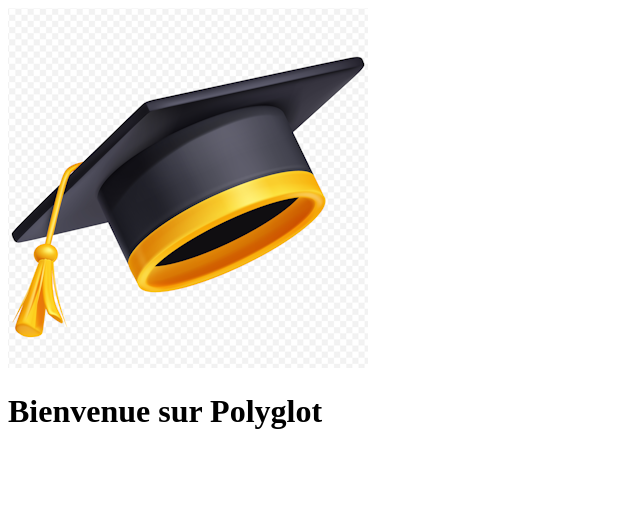
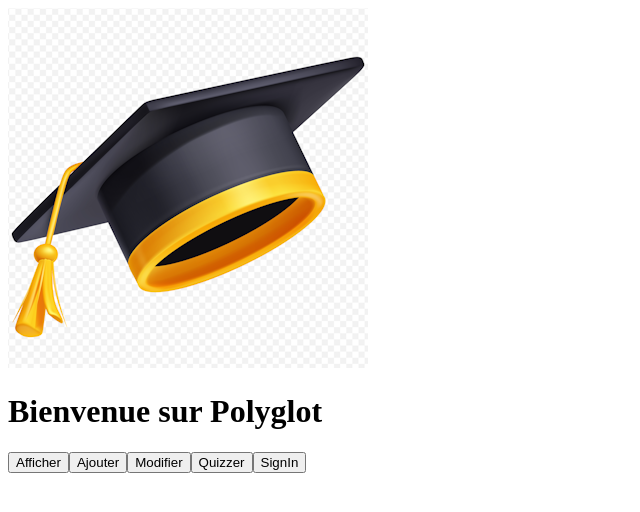
Before and after one commit to B3N0I7/PolyglotV2, a React (Vite) app in the folder Frontend/: page / in a window 1280 px wide. Shown: the top 512 px of the page, without its empty margins (0-640 px from the left). Built offline with nearby package versions, Linux system fonts and the light colour scheme.

Commit message:
feat:add-navbar

```diff
--- a/Frontend/src/App.tsx
+++ b/Frontend/src/App.tsx
@@ -1,9 +1,11 @@
 import { Header } from "./Layout/Header/Header";
+import { Navbar } from "./Layout/Navbar/Navbar";
 
 function App() {
   return (
     <>
       <Header />
+      <Navbar />
     </>
   );
 }
--- /dev/null
+++ b/Frontend/src/Layout/Navbar/Navbar.tsx
@@ -0,0 +1,18 @@
+import "./navbar.css";
+
+export const Navbar = () => {
+  return (
+    <>
+      <nav className="navbar">
+        <div className="navbar-container">
+          <div className="menu-icon"></div>
+          <button type="button">Afficher</button>
+          <button type="button">Ajouter</button>
+          <button type="button">Modifier</button>
+          <button type="button">Quizzer</button>
+          <button type="button">SignIn</button>
+        </div>
+      </nav>
+    </>
+  );
+};
--- /dev/null
+++ b/Frontend/src/Layout/Navbar/index.ts
@@ -0,0 +1 @@
+export { Navbar } from "./Navbar";
--- /dev/null
+++ b/package.json
@@ -0,0 +1,5 @@
+{
+  "dependencies": {
+    "react-router": "^7.1.0"
+  }
+}
```
Also changed, not shown: Frontend/src/index.css (+33 -0 lines), Frontend/src/Layout/Navbar/navbar.css (added), 1 other file (tests, documents, lock files or other folders).
